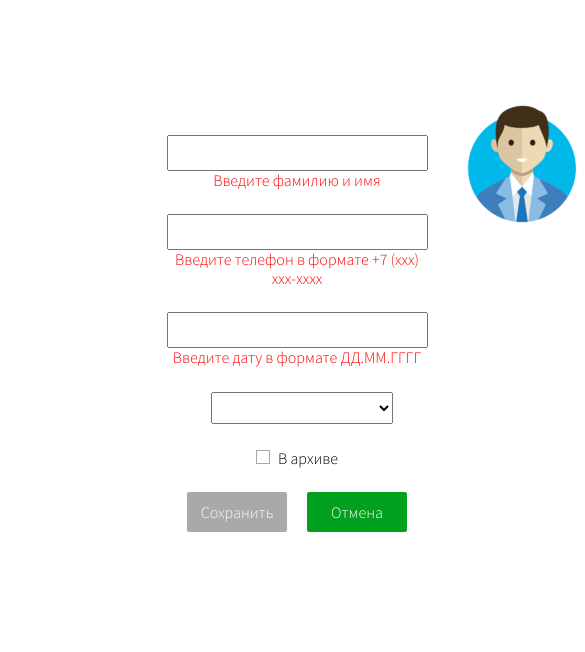
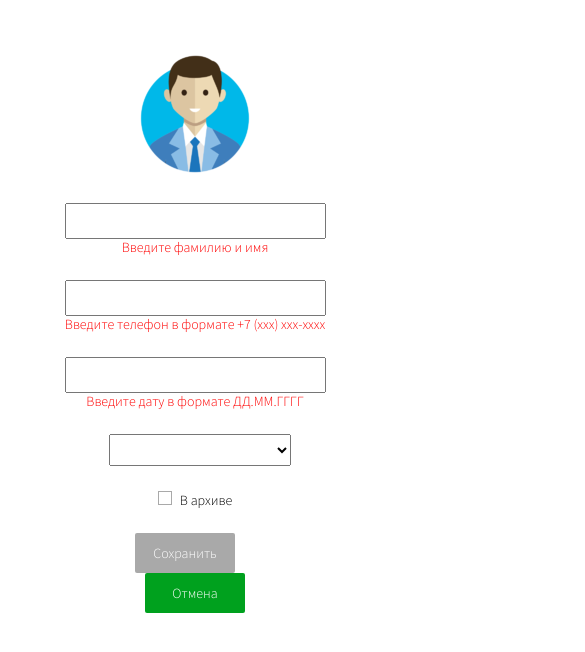
Before and after one commit to EvgeniyL0/pizza-test, a Nuxt app: page /employees/1 in a window 390 px wide. Shown: the top 652 px of the page, 585 px wide, since content can reach past the window. Built offline with nearby package versions, Linux system fonts and the light colour scheme.

Commit message:
Добавил адаптивность страниц

```diff
--- a/components/AddPopup.vue
+++ b/components/AddPopup.vue
@@ -1,6 +1,6 @@
 <template>
-  <div class="add-popup" v-on:click.self="$emit('close-popup')">
-    <form class="add-popup__form">
+  <div class="add-popup">
+    <form class="add-popup__form" v-on:submit.prevent="checkValidation">
       <img
         class="add-popup__close-icon"
         src="../assets/images/close.svg"
@@ -11,8 +11,9 @@
         <input
           type="text"
           name="name"
-          placeholder="Фамилия и Имя"
+          placeholder="Фамилия Имя"
           v-model="newEmployee.name"
+          v-on:input.once="firstLoad = false"
         />
         <span class="add-popup__error-message" v-show="!validation.name"
           >Введите фамилию и имя</span
@@ -24,6 +25,7 @@
           name="phone"
           placeholder="Телефон"
           v-model="newEmployee.phone"
+          v-on:input.once="firstLoad = false"
         />
         <span class="add-popup__error-message" v-show="!validation.phone"
           >Введите телефон в формате +7 (ххх) ххх-хххх</span
@@ -34,8 +36,9 @@
           type="text"
           name="birthday"
           class="add-popup__input"
-          placeholder="Дата рожд."
+          placeholder="Дата рождения"
           v-model="newEmployee.birthday"
+          v-on:input.once="firstLoad = false"
         />
         <span class="add-popup__error-message" v-show="!validation.birthday"
           >Введите дату в формате ДД.ММ.ГГГГ</span
@@ -58,8 +61,8 @@
       </fieldset>
       <button
         class="add-popup__button"
-        v-on:click.prevent="$emit('add-new', newEmployee)"
-        v-bind:disabled="formValidity"
+        type="submit"
+        v-bind:disabled="notValid"
       >
         Добавить
       </button>
@@ -80,7 +83,7 @@ export default {
         role: "",
         phone: "",
         birthday: "",
-      },
+      }
     };
   },
   computed: {
@@ -92,10 +95,17 @@ export default {
         role: this.newEmployee.role !== "",
       };
     },
-    formValidity() {
+    notValid() {
       const values = Object.values(this.validation);
       return values.some((item) => item === false);
     },
+  },
+  methods: {
+    checkValidation() {
+      if (!this.notValid) {
+        this.$emit('add-new', this.newEmployee);
+      }
+    }
   },
   created() {
     const numberOfItems = this.$store.state.employees.length;
@@ -131,11 +141,18 @@ export default {
   text-align: center;
 }
 
+.add-popup__form fieldset {
+  display: flex;
+  flex-direction: column;
+  align-items: center;
+  border: none;
+  padding: 0;
+}
+
 .add-popup input {
   width: 300px;
   height: 30px;
   padding-left: 5px;
-  margin-left: 20px;
 }
 
 .add-popup select {
@@ -143,14 +160,6 @@ export default {
   height: 30px;
   margin-top: 10px;
   box-sizing: content-box;
-}
-
-.add-popup__form fieldset {
-  display: flex;
-  flex-direction: column;
-  justify-content: flex-start;
-  border: none;
-  padding: 0;
 }
 
 .add-popup__button {
@@ -183,4 +192,44 @@ export default {
   font-size: 16px;
   color: red;
 }
+
+@media screen and (max-width: 768px) {
+  .add-popup__form {
+    width: 350px;
+  }
+}
+
+@media screen and (max-width: 580px) {
+  .add-popup__form {
+    width: 300px;
+    padding-left: 10px;
+    padding-right: 10px;
+    font-size: 14px;
+  }
+
+  .add-popup input {
+    width: 230px;
+  }
+
+  .add-popup__error-message {
+    font-size: 14px;
+  }
+
+  .add-popup__button {
+    width: 200px;
+  }
+
+  .add-popup__close-icon {
+    top: -20px;
+    right: -20px;
+    width: 20px;
+    height: 20px;
+  }
+}
+
+@media screen and (max-width: 425px){
+  .add-popup__form {
+    width: 280px;
+  }
+}
 </style>
--- a/components/ResultsFilter.vue
+++ b/components/ResultsFilter.vue
@@ -27,18 +27,12 @@
       </fieldset>
       <fieldset>
         <label for="role">Должность:</label>
-        <select
-          name="role"
-          v-model="role"
-          v-on:change="$emit('change-role', role)"
-        >
+        <select name="role" v-model="role" v-on:change="$emit('change-role', role)">
           <option
             v-for="(item, index) in $store.getters.getRoles"
             v-bind:key="index"
             v-bind:value="item"
-          >
-            {{ item }}
-          </option>
+          >{{ item }}</option>
         </select>
       </fieldset>
       <fieldset>
@@ -53,20 +47,10 @@
         </label>
       </fieldset>
       <fieldset>
-        <button
-          type="button"
-          class="filter__button"
-          v-on:click="openPopup = true"
-        >
-          Новый сотрудник
-        </button>
+        <button type="button" class="filter__button" v-on:click="openPopup = true">+</button>
       </fieldset>
     </form>
-    <add-popup
-      v-if="openPopup"
-      v-on:add-new="addNewEmployee"
-      v-on:close-popup="openPopup = false"
-    />
+    <add-popup v-if="openPopup" v-on:add-new="addNewEmployee" v-on:close-popup="openPopup = false" />
   </div>
 </template>
 
@@ -75,37 +59,41 @@ import AddPopup from "../components/AddPopup.vue";
 
 export default {
   components: {
-    AddPopup,
+    AddPopup
   },
   data() {
     return {
       sort: "name",
       role: "all",
       isArchive: false,
-      openPopup: false,
+      openPopup: false
     };
   },
   methods: {
     addNewEmployee(newEmployee) {
       newEmployee.id += 1;
-      this.$store.dispatch("addItem", newEmployee).then((res) => {
+      this.$store.dispatch("addItem", newEmployee).then(res => {
         this.openPopup = false;
         console.log(res);
       });
-    },
-  },
+    }
+  }
 };
 </script>
 
 <style>
 .filter {
-  height: 50px;
+  margin-top: 20px;
+  margin-bottom: 20px;
   display: flex;
 }
 
 .filter__form {
   width: 80%;
-  margin: auto;
+  margin-left: auto;
+  margin-top: 0;
+  margin-right: auto;
+  margin-bottom: 0;
   display: flex;
   justify-content: space-between;
   align-items: center;
@@ -128,15 +116,13 @@ export default {
 
 .filter__custom-radio > span {
   display: inline-block;
+  margin-left: 5px;
   text-align: center;
-  min-width: 60px;
-  padding: 5px;
   border-radius: 2px;
 }
 
 .filter__custom-radio > input:checked + span {
-  background-color: #00a11e;
-  color: white;
+  font-weight: bold;
 }
 
 .filter__custom-checkbox {
@@ -171,11 +157,13 @@ export default {
 }
 
 .filter__button {
-  height: 32px;
+  width: 60px;
+  height: 30px;
   background-color: #00a11e;
+  font-weight: bold;
   color: white;
   border: none;
-  border-radius: 2px;
+  border-radius: 6px;
   cursor: pointer;
   display: inline-block;
 }
@@ -183,4 +171,43 @@ export default {
 .filter__button:hover {
   background-color: #007e17;
 }
+
+@media screen and (max-width: 1024px) {
+  .filter__form {
+    width: 90%;
+  }
+}
+
+@media screen and (max-width: 768px) {
+  .filter__form {
+    font-size: 14px;
+  }
+
+  .filter__custom-radio > span {
+    margin-left: 3px;
+  }
+
+  .filter__button {
+    width: 50px;
+  }
+}
+
+@media screen and (max-width: 580px) {
+  .filter {
+    margin-bottom: 10px;
+  }
+
+  .filter__form {
+    flex-direction: column;
+    align-items: flex-start;
+  }
+
+  .filter__form fieldset {
+    margin-bottom: 20px;
+  }
+
+  .filter__form fieldset:last-of-type {
+    margin-bottom: 0;
+  }
+}
 </style>
--- a/components/ResultsTable.vue
+++ b/components/ResultsTable.vue
@@ -52,4 +52,17 @@ export default {
 .results-table__row:nth-child(even) {
   background-color: #f8f9fa;
 }
+
+@media screen and (max-width: 768px) {
+  .results-table {
+    width: 100%;
+    font-size: 14px
+  }
+}
+
+@media screen and (max-width: 425px) {
+  .results-table {
+    font-size: 12px;
+  }
+}
 </style>
--- a/pages/employees/_id.vue
+++ b/pages/employees/_id.vue
@@ -1,47 +1,33 @@
 <template>
   <div class="profile">
-    <form class="profile__form">
+    <form class="profile__form" v-on:submit.prevent="updateData">
       <input type="text" name="name" v-model="employee.name" />
-      <span class="profile__error-message" v-show="!validation.name"
-        >Введите фамилию и имя</span
-      >
+      <span class="profile__error-message" v-show="!validation.name">Введите фамилию и имя</span>
       <input type="text" name="phone" v-model="employee.phone" />
-      <span class="profile__error-message" v-show="!validation.phone"
-        >Введите телефон в формате +7 (ххх) ххх-хххх</span
-      >
+      <span
+        class="profile__error-message"
+        v-show="!validation.phone"
+      >Введите телефон в формате +7 (ххх) ххх-хххх</span>
       <input type="text" name="birthday" v-model="employee.birthday" />
-      <span class="profile__error-message" v-show="!validation.birthday"
-        >Введите дату в формате ДД.ММ.ГГГГ</span
-      >
+      <span
+        class="profile__error-message"
+        v-show="!validation.birthday"
+      >Введите дату в формате ДД.ММ.ГГГГ</span>
       <select name="role" v-model="employee.role">
         <option
           v-for="(item, index) in $store.getters.getRoles"
           v-bind:key="index"
           v-bind:value="item"
-        >
-          {{ item }}
-        </option>
+        >{{ item }}</option>
       </select>
       <label class="profile__custom-checkbox">
         <input type="checkbox" name="status" v-model="employee.isArchive" />
         <span>В архиве</span>
       </label>
-      <button
-        class="profile__button"
-        v-on:click.prevent="updateData"
-        v-bind:disabled="formValidity"
-      >
-        Сохранить
-      </button>
-      <button class="profile__button" v-on:click.prevent="$router.push('/')">
-        Отмена
-      </button>
+      <button class="profile__button" type="submit" v-bind:disabled="notValid">Сохранить</button>
+      <button class="profile__button" v-on:click.prevent="$router.push('/')">Отмена</button>
     </form>
-    <img
-      src="../../assets/images/avatar.png"
-      alt="employee-avatar"
-      class="profile__avatar"
-    />
+    <img src="../../assets/images/avatar.png" alt="employee-avatar" class="profile__avatar" />
   </div>
 </template>
 
@@ -51,14 +37,7 @@ import { regexpName, regexpPhone, regexpDate } from "../../assets/constants.js";
 export default {
   data() {
     return {
-      employee: {
-        id: "",
-        name: "",
-        isArchive: false,
-        role: "",
-        phone: "",
-        birthday: "",
-      },
+      employee: {}
     };
   },
   computed: {
@@ -66,39 +45,39 @@ export default {
       return {
         name: regexpName.test(this.employee.name),
         phone: regexpPhone.test(this.employee.phone),
-        birthday: regexpDate.test(this.employee.birthday),
+        birthday: regexpDate.test(this.employee.birthday)
       };
     },
-    formValidity() {
+    notValid() {
       const values = Object.values(this.validation);
-      return values.some((item) => item === false);
-    },
+      return values.some(item => item === false);
+    }
   },
   methods: {
     updateData() {
-      this.$store.dispatch("editItem", this.employee).then((res) => {
+      this.$store.dispatch("editItem", this.employee).then(res => {
         console.log(res);
         this.$router.push("/");
       });
-    },
+    }
   },
   created() {
     Object.assign(
       this.employee,
       this.$store.getters.getEmployee(this.$route.params.id)
     );
-  },
+  }
 };
 </script>
 
 <style>
 .profile {
-  width: 30%;
+  width: 70%;
   margin-left: auto;
   margin-top: 80px;
   margin-right: auto;
   display: flex;
-  justify-content: space-between;
+  justify-content: center;
   font-family: "Source Sans Pro", sans-serif;
 }
 
@@ -111,12 +90,12 @@ export default {
 
 .profile__form {
   position: relative;
-  width: 430px;
   min-height: 430px;
-  padding: 30px;
   background-color: white;
   border-radius: 4px;
-  text-align: center;
+  display: flex;
+  flex-direction: column;
+  align-items: center;
 }
 
 .profile input {
@@ -206,4 +185,30 @@ export default {
   font-size: 16px;
   color: red;
 }
+
+@media screen and (max-width: 768px) {
+  .profile {
+    font-size: 14px;
+  }
+
+  .profile__error-message {
+    font-size: 14px;
+  }
+}
+
+@media screen and (max-width: 625px) {
+  .profile {
+    flex-direction: column;
+    align-items: center;
+    margin-top: 30px;
+  }
+
+  .profile__form {
+    order: 1;
+  }
+
+  .profile__avatar {
+    order: 0;
+  }
+}
 </style>
```
